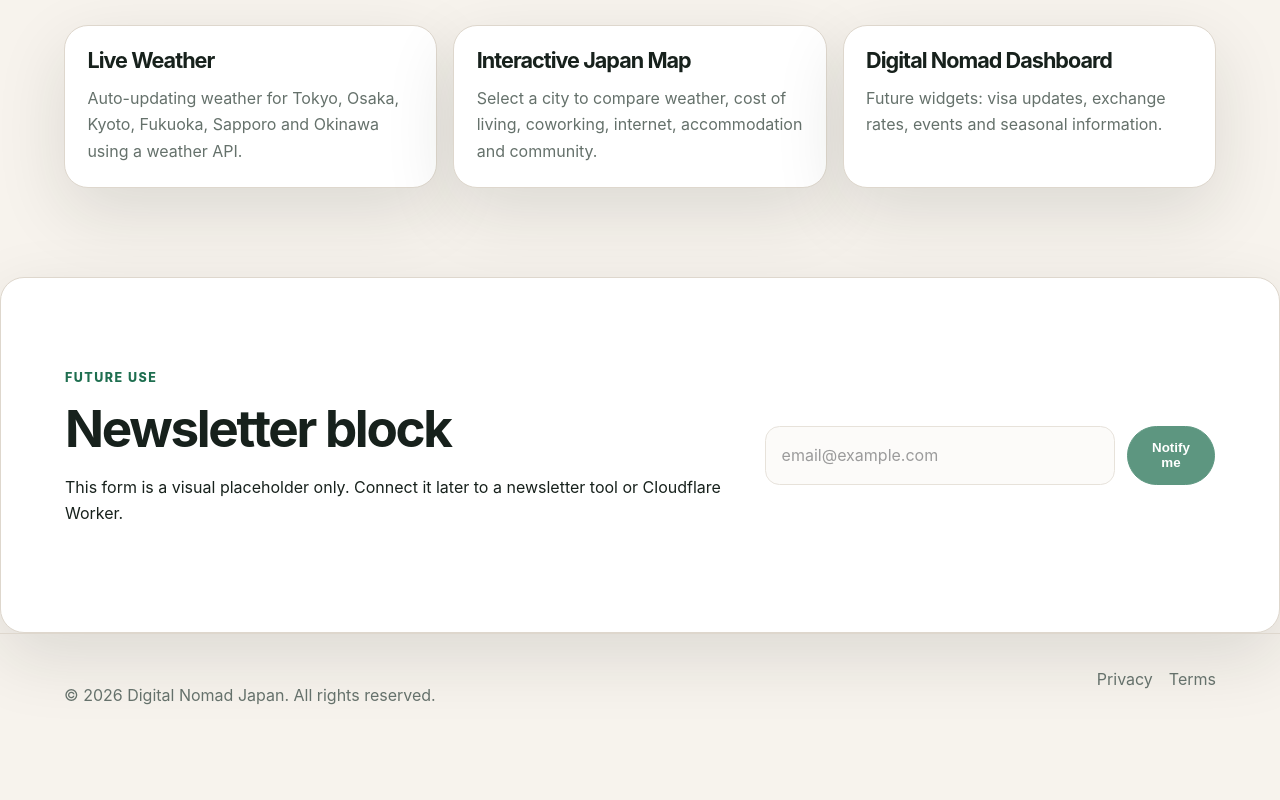
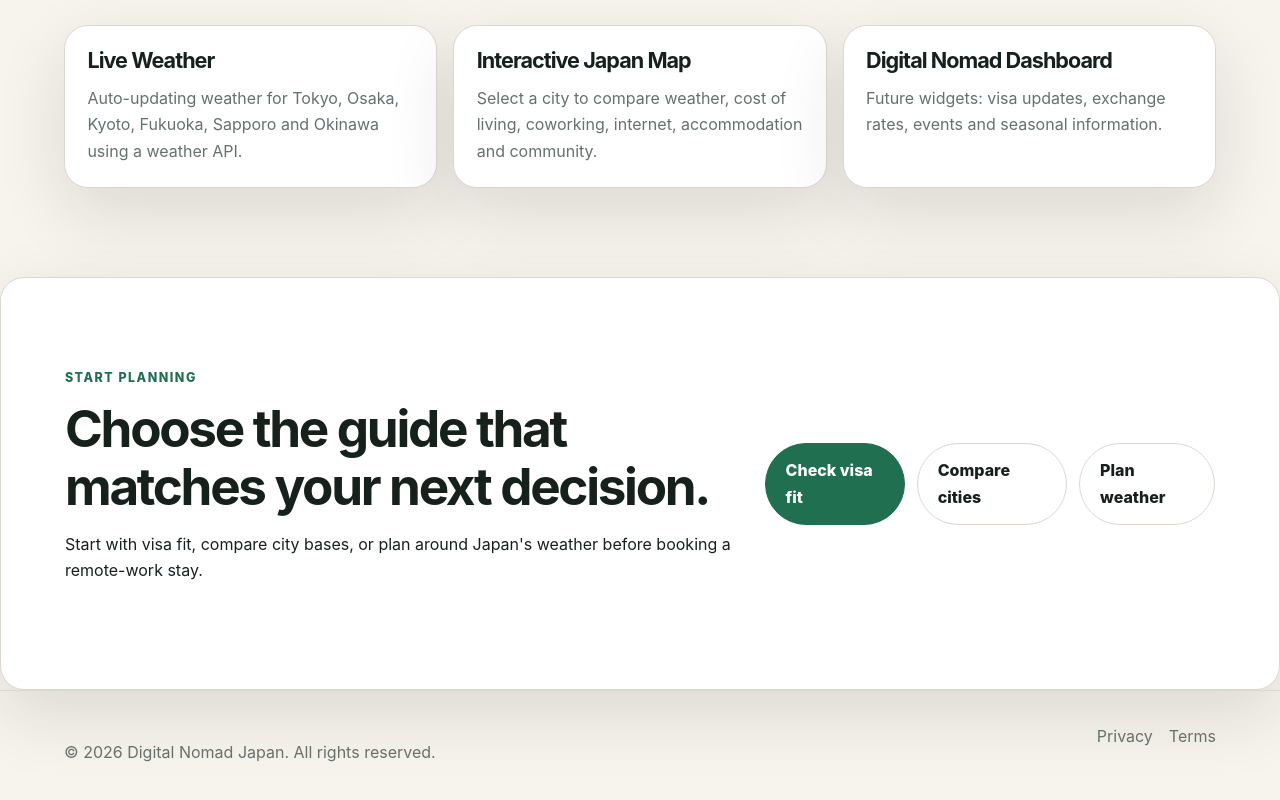
Before and after one commit to dommyiyadomi-collab/rinoceronte, a plain HTML site: page public/index.html in a window 1280 px wide. Shown: the part 1570-2370 px from the top of the page. Before the commit the page ends 2326 px from the top, so only its background shows below. Drawn offline with Linux system fonts and the light colour scheme.

Commit message:
Replace home newsletter placeholder with guide links

```diff
--- a/public/index.html
+++ b/public/index.html
@@ -1,4 +1,4 @@
-<!doctype html>
+<!DOCTYPE html>
 <html lang="en">
 <head>
   <meta charset="utf-8">
@@ -9,7 +9,7 @@
   <meta property="og:description" content="Useful information for digital nomads visiting Japan. Coming soon.">
   <meta property="og:type" content="website">
   <meta property="og:image" content="/og-placeholder.svg">
-<link rel="icon" href="/favicon.svg">
+  <link rel="icon" href="/favicon.svg">
   <link rel="stylesheet" href="/style.css">
 </head>
 <body>
@@ -63,26 +63,25 @@
       </div>
     </section>
 
-
 <section class="section">
-<div class="section-heading"><p class="eyebrow">Live dashboard (planned)</p><h2>Japan Weather & Interactive City Map</h2></div>
+<div class="section-heading"><p class="eyebrow">Live dashboard (planned)</p><h2>Japan Weather &amp; Interactive City Map</h2></div>
 <div class="card-grid">
 <article class="card"><h3>Live Weather</h3><p>Auto-updating weather for Tokyo, Osaka, Kyoto, Fukuoka, Sapporo and Okinawa using a weather API.</p></article>
 <article class="card"><h3>Interactive Japan Map</h3><p>Select a city to compare weather, cost of living, coworking, internet, accommodation and community.</p></article>
 <article class="card"><h3>Digital Nomad Dashboard</h3><p>Future widgets: visa updates, exchange rates, events and seasonal information.</p></article>
 </div></section>
 
-    <section class="section newsletter" aria-labelledby="newsletter-title">
+    <section class="section newsletter" aria-labelledby="next-step-title">
       <div>
-        <p class="eyebrow">Future use</p>
-        <h2 id="newsletter-title">Newsletter block</h2>
-        <p>This form is a visual placeholder only. Connect it later to a newsletter tool or Cloudflare Worker.</p>
+        <p class="eyebrow">Start planning</p>
+        <h2 id="next-step-title">Choose the guide that matches your next decision.</h2>
+        <p>Start with visa fit, compare city bases, or plan around Japan's weather before booking a remote-work stay.</p>
       </div>
-      <form class="signup-form" action="#" method="post">
-        <label class="sr-only" for="email">Email</label>
-        <input id="email" name="email" type="email" placeholder="email@example.com" disabled>
-        <button type="submit" disabled>Notify me</button>
-      </form>
+      <nav class="signup-form" aria-label="Planning guide links">
+        <a class="button primary" href="/visa.html">Check visa fit</a>
+        <a class="button secondary" href="/cities.html">Compare cities</a>
+        <a class="button secondary" href="/weather.html">Plan weather</a>
+      </nav>
     </section>
   </main>
 
```
